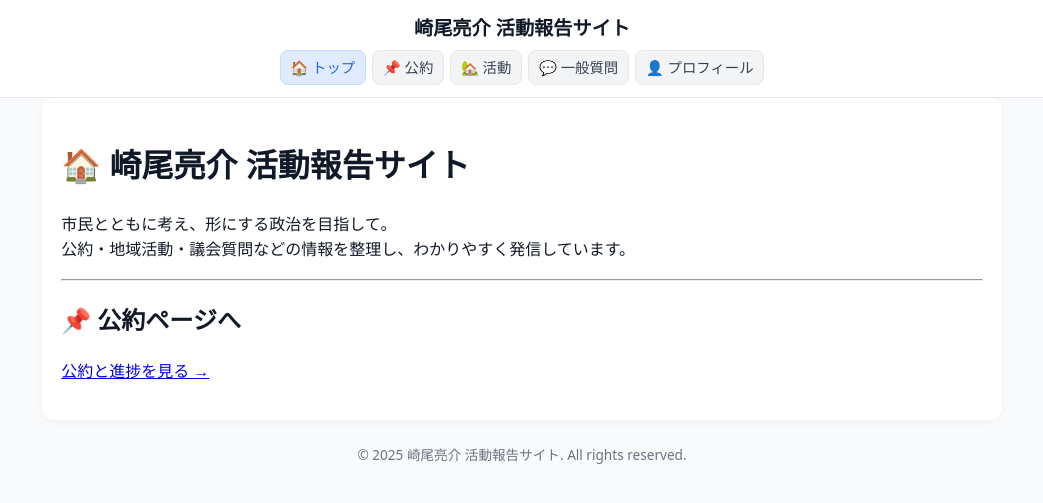
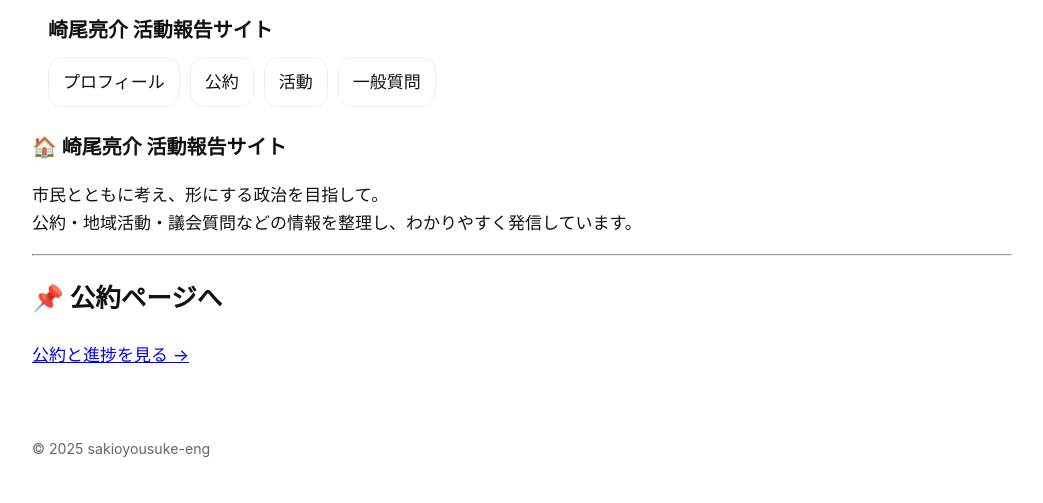
Before and after one commit to sakioryousuke-eng/activity-site, a Jekyll site: the page built from index.md, in a window 1280 px wide. Shown: the top 503 px of the page, without its empty margins (118-1161 px from the left). Built offline with Jekyll 4.4.1, drawn with Linux system fonts in a browser that asks for light colours.

Commit message:
Update default.html

```diff
--- a/_layouts/default.html
+++ b/_layouts/default.html
@@ -1,156 +1,39 @@
-<!DOCTYPE html>
+<!doctype html>
 <html lang="ja">
 <head>
   <meta charset="utf-8">
-  <meta name="viewport" content="width=device-width,initial-scale=1">
   <title>{{ page.title }} | {{ site.title }}</title>
-  <meta name="description" content="{{ site.description }}">
-  {% seo %}
+  <meta name="viewport" content="width=device-width, initial-scale=1">
+  {%- if site.description -%}<meta name="description" content="{{ site.description }}">{%- endif -%}
+  <link rel="canonical" href="{{ page.url | absolute_url }}">
 
   <style>
-    :root {
-      --base-font: 'Noto Sans JP', system-ui, sans-serif;
-      --accent: #2563eb;
-      --bg: #f9fafb;
-      --text: #111827;
-      --radius: 12px;
-      --safe-top: env(safe-area-inset-top,0px);
-      --safe-bottom: env(safe-area-inset-bottom,0px);
-    }
+    :root { --max: 980px; --pad: 16px; --radius: 14px; }
     * { box-sizing: border-box; }
-    body {
-      font-family: var(--base-font);
-      margin: 0;
-      background: var(--bg);
-      color: var(--text);
-      line-height: 1.6;
-    }
-
-    header {
-      background: #fff;
-      border-bottom: 1px solid #e5e7eb;
-      padding: .8rem 1rem;
-      position: sticky;
-      top: 0;
-      z-index: 100;
-    }
-    header h1 {
-      font-size: 1.2rem;
-      margin: 0;
-      text-align: center;
-      font-weight: 700;
-    }
-    header a { text-decoration: none; color: inherit; }
-
-    nav.global {
-      display: flex;
-      justify-content: center;
-      flex-wrap: wrap;
-      gap: .4rem;
-      margin-top: .4rem;
-    }
-    nav.global a {
-      padding: .3rem .6rem;
-      border-radius: 8px;
-      font-size: .9rem;
-      text-decoration: none;
-      color: #374151;
-      background: #f3f4f6;
-      border: 1px solid #e5e7eb;
-      transition: all .2s;
-    }
-    nav.global a:hover,
-    nav.global a.active {
-      background: #e0ebff;
-      color: var(--accent);
-      border-color: #bfdbfe;
-    }
-
-    main {
-      max-width: 960px;
-      margin: 0 auto;
-      padding: 1.2rem;
-      background: #fff;
-      border-radius: var(--radius);
-      box-shadow: 0 2px 8px rgba(0,0,0,.04);
-    }
-
-    footer {
-      text-align: center;
-      color: #6b7280;
-      font-size: .85rem;
-      margin: 1.5rem 0 2rem;
-    }
-
-    @media (max-width: 720px) {
-      main { padding: .9rem; border-radius: 0; box-shadow: none; }
-      header h1 { font-size: 1rem; }
-      nav.global a { font-size: .82rem; padding: .25rem .5rem; }
-    }
-
-    /* === PDFモーダル === */
-    dialog#pdfModal {
-      border: none;
-      padding: 0;
-      border-radius: 16px;
-      box-shadow: 0 20px 50px rgba(0,0,0,.25);
-      width: min(960px, 96vw);
-      height: min(94vh, 900px);
-      background: #fff;
-    }
-    dialog::backdrop { background: rgba(0,0,0,.35); }
-
-    /* スマホではフルスクリーン */
-    @media (max-width: 720px) {
-      dialog#pdfModal {
-        margin: 0;
-        border-radius: 0;
-        width: 100vw;
-        height: 100vh;
-      }
-      @supports (height: 100dvh) {
-        dialog#pdfModal { width: 100dvw; height: 100dvh; }
-      }
-    }
-
-    .modal-head {
-      display: flex;
-      justify-content: space-between;
-      align-items: center;
-      padding: calc(.6rem + var(--safe-top)) .9rem .6rem;
-      border-bottom: 1px solid #e5e7eb;
-      background: #fafafa;
-    }
-    .modal-body {
-      height: calc(100% - 48px - var(--safe-top) - var(--safe-bottom));
-      padding-bottom: var(--safe-bottom);
-      overflow: hidden;
-    }
-    #pdfFrame { display: block; width: 100%; height: 100%; border: 0; }
-    #closeModal {
-      border: none;
-      background: #fff;
-      width: 34px;
-      height: 34px;
-      border-radius: 10px;
-      cursor: pointer;
-      font-size: 1.1rem;
-      line-height: 1;
-    }
-    #closeModal:hover { background: #f3f4f6; }
-    body.modal-open { overflow: hidden; overscroll-behavior: contain; }
+    body { margin:0; font: 16px/1.65 -apple-system,BlinkMacSystemFont,"Segoe UI","Hiragino Kaku Gothic ProN","Noto Sans JP",sans-serif; color:#111; background:#fff; }
+    header, main, footer { max-width: var(--max); margin: 0 auto; padding: 0 var(--pad); }
+    header { padding-top: 14px; padding-bottom: 8px; }
+    h1 { font-size: 1.25rem; margin: 0; }
+    nav ul { list-style: none; display: flex; gap: 10px; flex-wrap: wrap; padding: 0; margin: 10px 0 0; }
+    nav a { display:block; padding:10px 14px; border:1px solid #eee; border-radius: var(--radius); text-decoration:none; color:#111; }
+    nav a:hover { background:#f7f7f7; }
+    main { padding: 16px 0 24px; }
+    .card { border:1px solid #eee; border-radius: var(--radius); padding:16px; background:#fff; }
+    img { max-width:100%; height:auto; }
+    @media (min-width: 768px) { body { font-size: 17px; } }
   </style>
 </head>
-
 <body>
   <header>
-  <h1><a href="{{ '/' | relative_url }}">{{ site.title }}</a></h1>
-  <nav class="global">
-    <a href="{{ '/' | relative_url }}" class="{% if page.url == '/' or page.url == '/index.html' %}active{% endif %}">🏠 トップ</a>
-    <a href="{{ '/pages/promise.html' | relative_url }}" class="{% if page.url contains '/pages/promise' %}active{% endif %}">📌 公約</a>
-    <a href="{{ '/pages/activity.html' | relative_url }}" class="{% if page.url contains '/pages/activity' %}active{% endif %}">🏡 活動</a>
-    <a href="{{ '/pages/matrix.html' | relative_url }}" class="{% if page.url contains '/pages/matrix' %}active{% endif %}">💬 一般質問</a>
-    <a href="{{ '/pages/profile.html' | relative_url }}" class="{% if page.url contains '/pages/profile' %}active{% endif %}">👤 プロフィール</a>
+    <h1>{{ site.title | default: "activity-site" }}</h1>
+    <!-- プロフィールをトップに。順序：プロフィール→公約→活動→一般質問 -->
+    <nav>
+      <ul>
+        <li><a href="{{ '/' | relative_url }}">プロフィール</a></li>
+        <li><a href="{{ '/pages/promise.html' | relative_url }}">公約</a></li>
+        <li><a href="{{ '/pages/activity.html' | relative_url }}">活動</a></li>
+        <li><a href="{{ '/pages/matrix.html' | relative_url }}">一般質問</a></li>
+      </ul>
     </nav>
   </header>
 
@@ -158,59 +41,8 @@
     {{ content }}
   </main>
 
-<footer>
-  <p>© {{ site.time | date: '%Y' }} {{ site.title }}. All rights reserved.</p>
+  <footer style="padding:24px 0; color:#666;">
+    <small>&copy; {{ site.time | date: '%Y' }} {{ site.author | default: 'sakioyousuke-eng' }}</small>
   </footer>
-
-<!-- === PDFモーダル === -->
-<dialog id="pdfModal" aria-label="PDF表示モーダル">
-  <div class="modal-head">
-    <strong id="pdfTitle">資料</strong>
-    <button id="closeModal" aria-label="閉じる">×</button>
-  </div>
-  <div class="modal-body">
-    <iframe id="pdfFrame" src="about:blank" title="PDFビューア"></iframe>
-  </div>
-</dialog>
-
-<script>
-(() => {
-  const dlg = document.getElementById('pdfModal');
-  const frame = document.getElementById('pdfFrame');
-  const titleEl = document.getElementById('pdfTitle');
-
-  function openPdf(url, title) {
-    if (!url) return;
-    // キャッシュ回避 + 初期倍率調整
-    const src = url + (url.includes('?') ? '&' : '?') + 'v=' + Date.now() + '#view=FitH';
-    frame.src = src;
-    titleEl.textContent = title || '資料';
-    dlg.showModal();
-    document.body.classList.add('modal-open');
-  }
-
-  function closePdf() {
-    dlg.close();
-    frame.src = 'about:blank';
-    document.body.classList.remove('modal-open');
-  }
-
-  document.getElementById('closeModal').addEventListener('click', closePdf);
-  document.addEventListener('keydown', e => {
-    if (e.key === 'Escape' && dlg.open) closePdf();
-  });
-
-  // クリック捕捉
-  document.addEventListener('click', e => {
-    const a = e.target.closest('a[data-modal="pdf"], [data-pdf]');
-    if (!a) return;
-    e.preventDefault();
-    e.stopPropagation();
-    const href = a.getAttribute('href') || a.getAttribute('data-pdf');
-    const title = a.getAttribute('data-title') || a.textContent.trim();
-    openPdf(href, title);
-  });
-})();
-</script>
 </body>
 </html>
```
Lines whose indentation alone changed are shown as unchanged.
